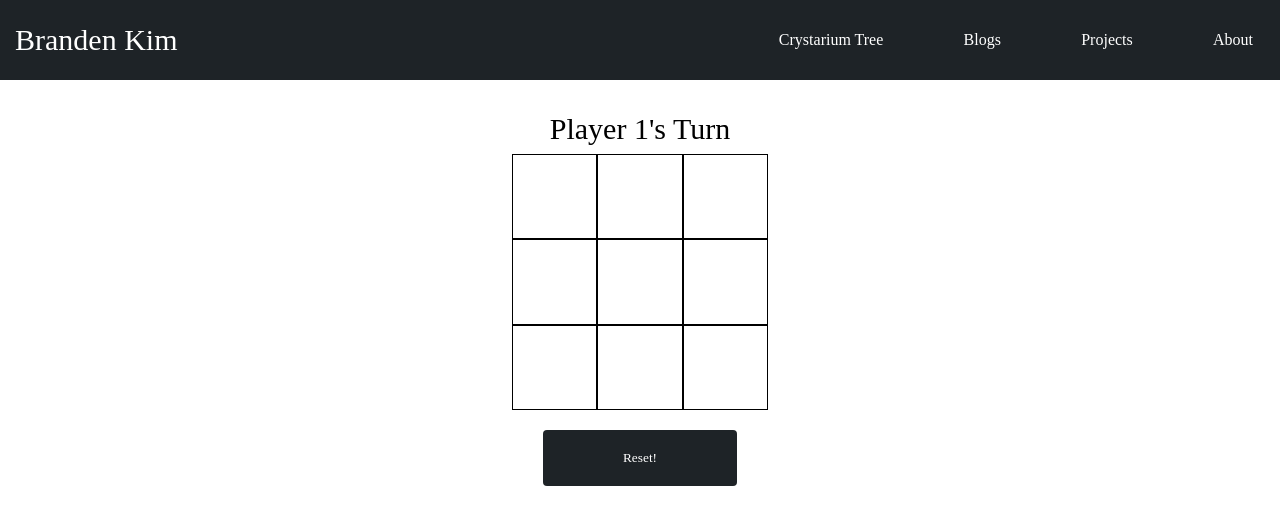
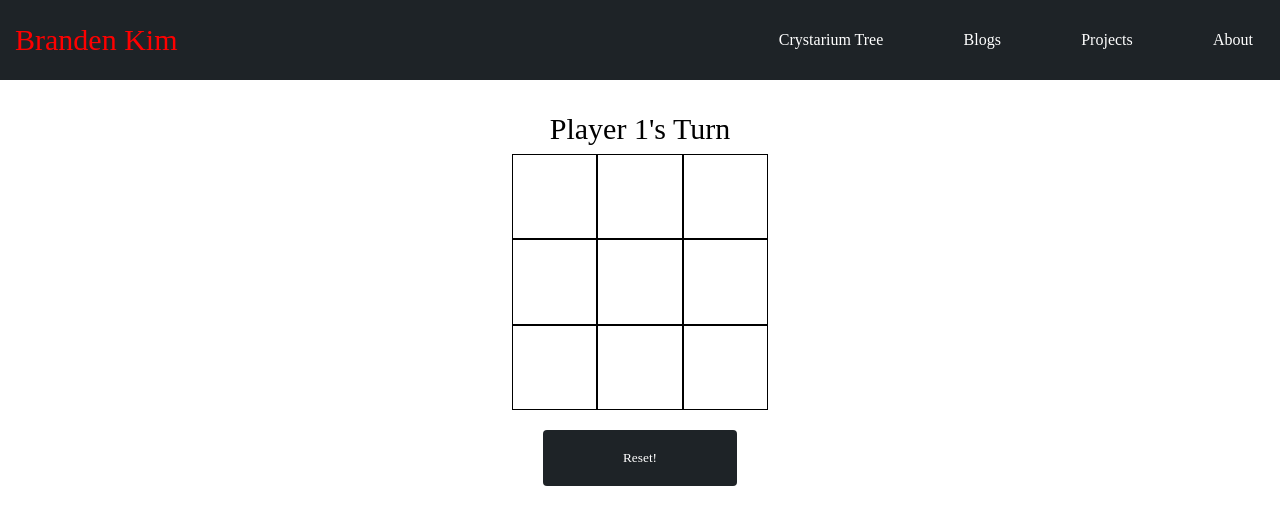
Before and after one commit to psiionik/CrystariumTree, a React (Create React App) app in the folder webfrontend/: page / in a window 1280 px wide. In both pictures the pointer is over the element "Branden Kim". Shown: the top 524 px of the page. Built offline with nearby package versions, Linux system fonts and the light colour scheme; what webfontloader would draw is missing.

Commit message:
Add hover CSS

```diff
--- a/webfrontend/src/Containers/Navigation/Navbars.module.scss
+++ b/webfrontend/src/Containers/Navigation/Navbars.module.scss
@@ -24,3 +24,7 @@
     align-items: center;
     justify-content: space-around;
 }
+
+.text:hover {
+    color: red;
+}
```
